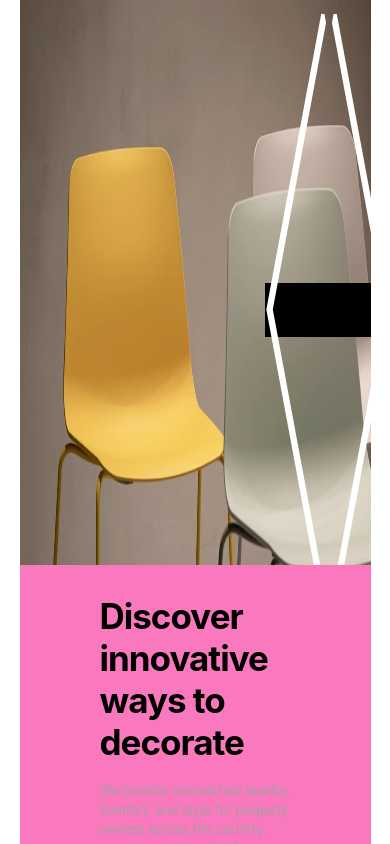
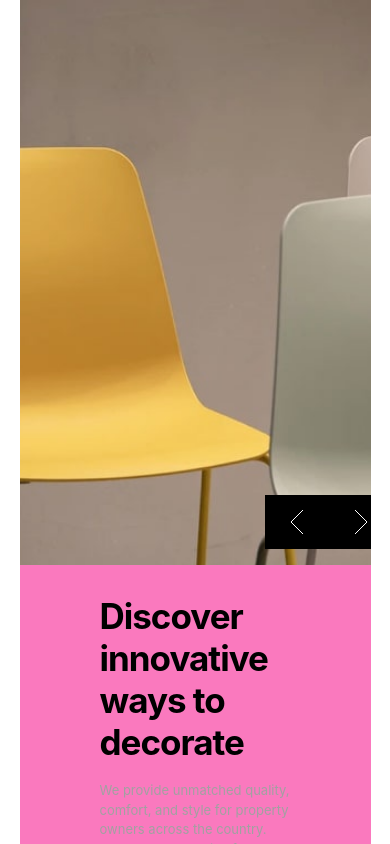
Before and after one commit to Gemcreation/roomredoreactgeeg, a React (Create React App) app: page / in a window 390 px wide. Shown: the top 844 px of the page. Built offline with nearby package versions, Linux system fonts and the light colour scheme.

Commit message:
slider added for the mobile screen

```diff
--- a/src/App.scss
+++ b/src/App.scss
@@ -80,10 +80,10 @@ article.leftSide{
       display: block;
       // background-color: rgb(148, 15, 196);
 
-      img{
+      .img{
         width: 100%;
         height: 70vh;
-        // object-fit: cover;
+        object-fit: cover;
         // display: block;
       }
       }
@@ -92,7 +92,7 @@ article.leftSide{
     .sliderControl{
       position: absolute;
       left: 70%;
-      bottom: -50%;
+      bottom: -87.5%;
       display: flex;
       gap: 0;
       z-index: 50;
--- a/src/components/Uppersection.jsx
+++ b/src/components/Uppersection.jsx
@@ -55,7 +55,7 @@ const Uppersection = () => {
                     </picture> */}
                     {/* <img src={heroDesktopImg} alt="slider image" /> this for the default hero img display, belos is the one for the hero img slidder*/}
 
-                    <img src={herosliderImg[currentIndex]} alt="slider image" />
+                    <img src={herosliderImg[currentIndex]} alt="slider image" className="img" />
 
 
                     <div className="sliderControl">
```
